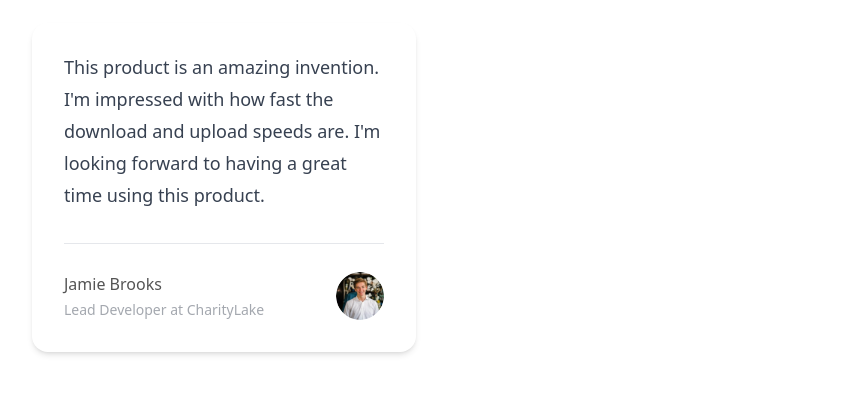
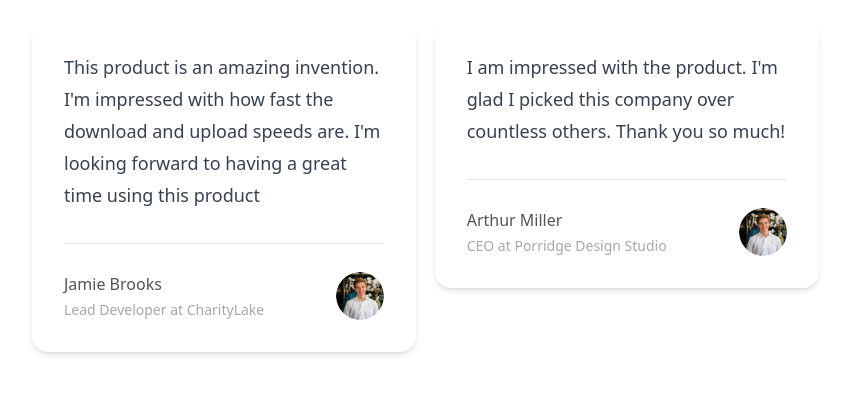
Before and after one commit to CarboxyDev/tailwind-sandbox, a Next.js app: page / in a window 1280 px wide. Shown: the part 121-514 px from the top of the page, without its empty margins (16-865 px from the left). Built offline with nearby package versions, Linux system fonts and the light colour scheme; a web font is replaced by a local one.

Commit message:
Add height fix to TestimonialCard component

```diff
--- a/src/components/TestimonialCard.tsx
+++ b/src/components/TestimonialCard.tsx
@@ -4,7 +4,8 @@ const TestimonialCard = (props: any) => {
 
   return (
     <>
-      <div className="h-auto w-96 rounded-2xl px-8 pt-7 shadow-md">
+      {/* self-start makes the TestimonalCards' heights independent of each other when together */}
+      <div className="h-auto w-96 self-start rounded-2xl px-8 pt-7 shadow-md">
         <p className="break-words pb-8 text-lg leading-[32px] text-[#374151]">
           {comment}
         </p>
--- a/src/pages/sandbox.tsx
+++ b/src/pages/sandbox.tsx
@@ -15,16 +15,26 @@ const Sandbox: NextPage = () => {
     <>
       <div className="px-12 pt-12">
         <div className="pt-24"></div>
+        <div className="grid grid-cols-3 gap-x-6 ">
           <TestimonialCard
             comment="This product is an amazing invention. I'm impressed with how fast the
           download and upload speeds are. I'm looking forward to having a great
-          time using this product."
+          time using this product"
             author={{
               name: "Jamie Brooks",
               title: "Lead Developer at CharityLake",
               image: "generic-man-1.png",
             }}
           />
+          <TestimonialCard
+            comment="I am impressed with the product. I'm glad I picked this company over countless others. Thank you so much!"
+            author={{
+              name: "Arthur Miller",
+              title: "CEO at Porridge Design Studio",
+              image: "generic-man-1.png",
+            }}
+          />
+        </div>
         <div className="pt-80 pb-80"></div>
         <div className="grid grid-cols-1 gap-x-6 gap-y-6 sm:grid-cols-2 lg:grid-cols-3 xl:grid-cols-4">
           <PricingCard
```
Lines whose indentation alone changed are shown as unchanged.
